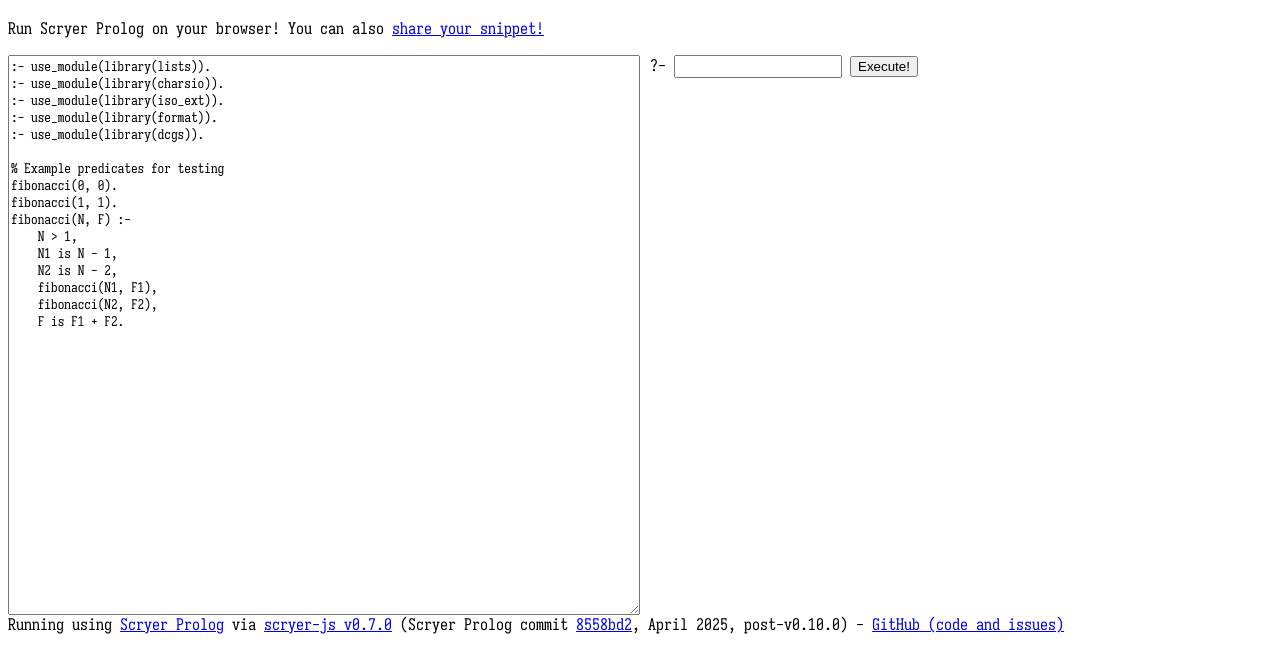
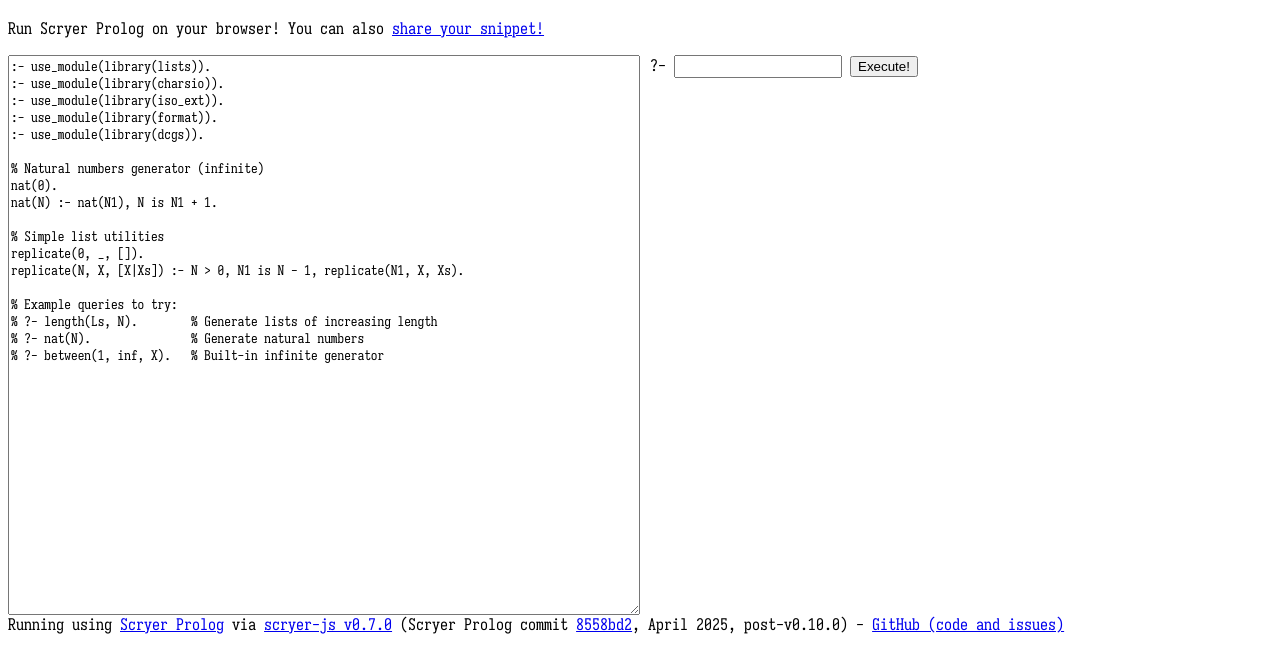
Before and after one commit to aarroyoc/scryer-playground, a website: page index.html in a window 1280 px wide. Shown: the part 74-746 px from the top of the page. Drawn offline with Linux system fonts and the light colour scheme.

Commit message:
Replace fibonacci with better example predicates

```diff
--- a/index.html
+++ b/index.html
@@ -18,16 +18,18 @@
 :- use_module(library(format)).
 :- use_module(library(dcgs)).
 
-% Example predicates for testing
-fibonacci(0, 0).
-fibonacci(1, 1).
-fibonacci(N, F) :-
-    N > 1,
-    N1 is N - 1,
-    N2 is N - 2,
-    fibonacci(N1, F1),
-    fibonacci(N2, F2),
-    F is F1 + F2.</textarea>
+% Natural numbers generator (infinite)
+nat(0).
+nat(N) :- nat(N1), N is N1 + 1.
+
+% Simple list utilities
+replicate(0, _, []).
+replicate(N, X, [X|Xs]) :- N > 0, N1 is N - 1, replicate(N1, X, Xs).
+
+% Example queries to try:
+% ?- length(Ls, N).        % Generate lists of increasing length
+% ?- nat(N).               % Generate natural numbers
+% ?- between(1, inf, X).   % Built-in infinite generator</textarea>
       <div id="execution">
 	<div id="form">
   	<label>?- </label><input type="text" id="query">
```
